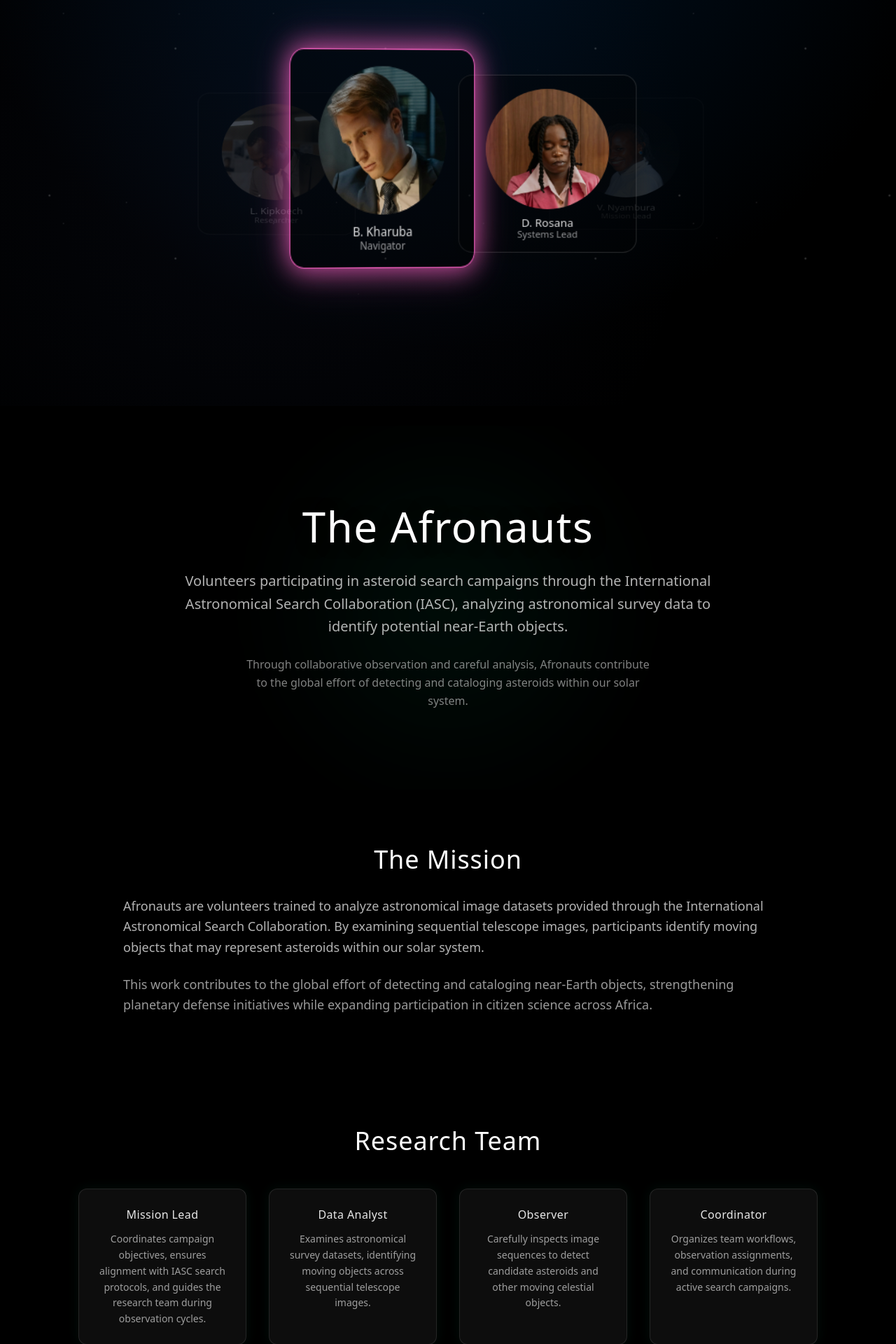
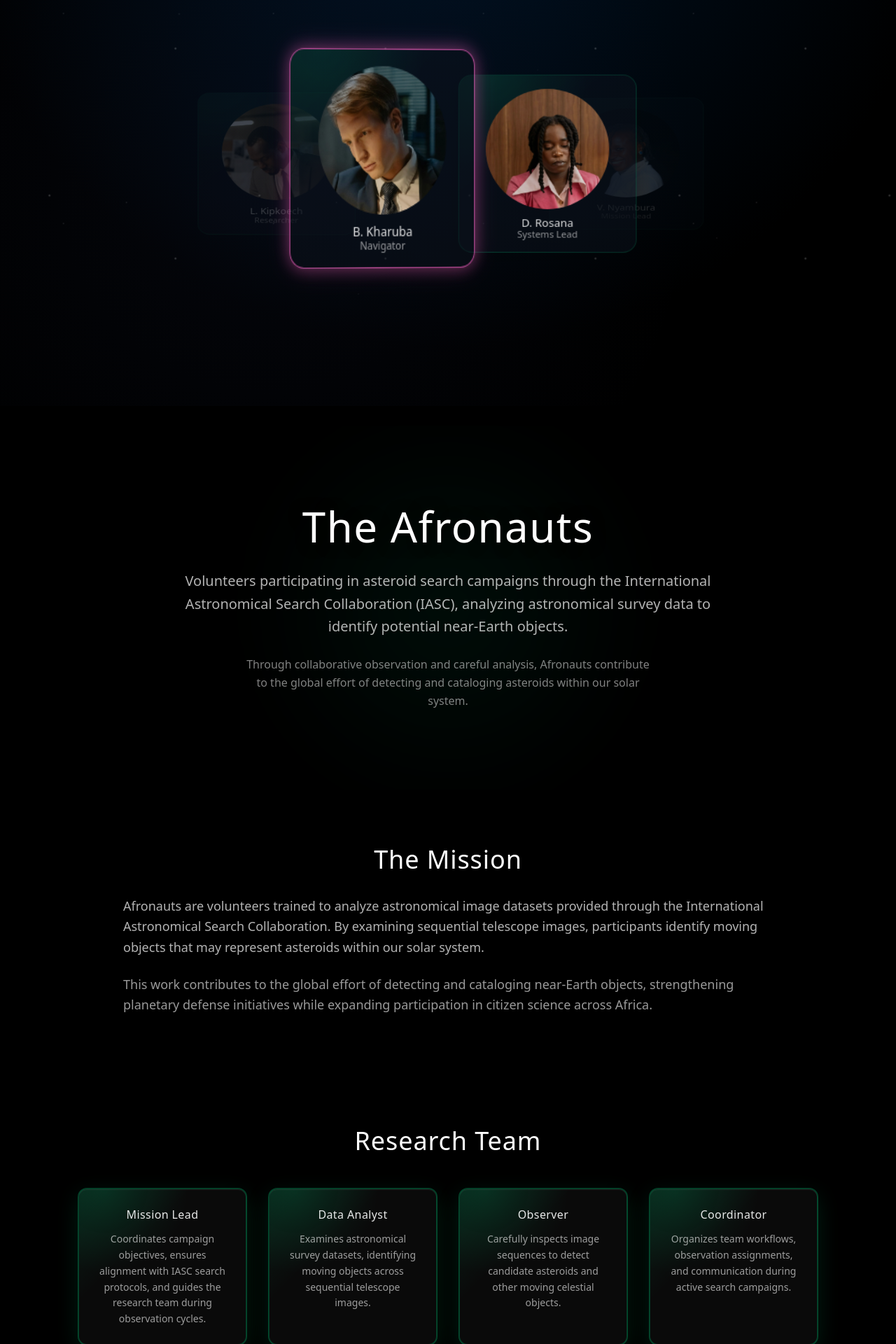
Before and after one commit to circuit682/asteonetica, a Next.js app: page /afronauts in a window 1280 px wide. Shown: the part 220-2140 px from the top of the page at 70% size. Built offline with nearby package versions, Linux system fonts and the light colour scheme.

Commit message:
refactor: update card components for consistent styling and improved hover effects

```diff
--- a/app/afronauts/page.tsx
+++ b/app/afronauts/page.tsx
@@ -136,8 +136,8 @@ className="relative max-w-3xl"
           delay: i * 0.08
         }}
         viewport={{ once: true }}
-        whileHover={{ y: -6 }}
-        className="backdrop-blur-xl bg-white/5 border border-white/10 rounded-xl p-6 text-center shadow-[0_0_18px_rgba(0,255,170,0.06)]"
+        whileHover={{ y: -6, scale: 1.01 }}
+        className="dashboard-card p-6 text-center"
       >
 
         <h3 className="text-white/90 text-sm md:text-base mb-3 tracking-wide">
--- a/app/globals.css
+++ b/app/globals.css
@@ -88,6 +88,106 @@ main {
   transform: translateY(-4px);
 }
 
+@keyframes radarGlowPulse {
+  0%,
+  100% {
+    box-shadow:
+      0 0 0 1px rgba(0, 255, 156, 0.18),
+      0 8px 30px rgba(0, 0, 0, 0.3),
+      inset 0 1px 0 rgba(255, 255, 255, 0.06);
+  }
+  50% {
+    box-shadow:
+      0 0 0 1px rgba(0, 255, 156, 0.28),
+      0 10px 34px rgba(0, 255, 156, 0.14),
+      inset 0 1px 0 rgba(255, 255, 255, 0.08);
+  }
+}
+
+.dashboard-card {
+  position: relative;
+  background:
+    radial-gradient(circle at 15% 0%, rgba(0, 255, 156, 0.1), transparent 40%),
+    rgba(255, 255, 255, 0.04);
+  backdrop-filter: blur(16px);
+  border: 1px solid rgba(0, 255, 156, 0.2);
+  border-radius: 0.75rem;
+  animation: radarGlowPulse 4.5s ease-in-out infinite;
+  transition: transform 240ms ease, border-color 240ms ease, box-shadow 240ms ease;
+}
+
+.dashboard-card::before {
+  content: "";
+  position: absolute;
+  inset: 0;
+  border-radius: inherit;
+  pointer-events: none;
+  background: linear-gradient(135deg, rgba(0, 255, 156, 0.12), transparent 35%);
+  opacity: 0.7;
+}
+
+.dashboard-card:hover {
+  transform: translateY(-3px);
+  border-color: rgba(0, 255, 156, 0.35);
+}
+
+.dashboard-card > * {
+  position: relative;
+  z-index: 1;
+}
+
+.dashboard-card-soft {
+  position: relative;
+  background:
+    radial-gradient(circle at 18% 0%, rgba(0, 255, 156, 0.08), transparent 42%),
+    rgba(10, 16, 26, 0.5);
+  border: 1px solid rgba(0, 255, 156, 0.14);
+  box-shadow:
+    0 6px 20px rgba(0, 0, 0, 0.28),
+    0 0 0 1px rgba(255, 255, 255, 0.03) inset;
+  transition: border-color 220ms ease, transform 220ms ease, box-shadow 220ms ease;
+}
+
+.dashboard-card-soft::before {
+  content: "";
+  position: absolute;
+  inset: 0;
+  border-radius: inherit;
+  pointer-events: none;
+  background: linear-gradient(140deg, rgba(0, 255, 156, 0.08), transparent 38%);
+  opacity: 0.6;
+}
+
+.dashboard-card-soft:hover {
+  border-color: rgba(0, 255, 156, 0.26);
+}
+
+.dashboard-card-soft > * {
+  position: relative;
+  z-index: 1;
+}
+
+.dashboard-nav-shell {
+  backdrop-filter: blur(18px);
+  background:
+    linear-gradient(180deg, rgba(5, 12, 20, 0.85), rgba(5, 12, 20, 0.55)),
+    radial-gradient(circle at 10% 0%, rgba(0, 255, 156, 0.14), transparent 40%);
+  border-bottom: 1px solid rgba(0, 255, 156, 0.24);
+  box-shadow:
+    0 8px 30px rgba(0, 0, 0, 0.35),
+    0 1px 0 rgba(0, 255, 156, 0.2) inset;
+}
+
+.dashboard-nav-panel {
+  backdrop-filter: blur(18px);
+  background:
+    linear-gradient(180deg, rgba(8, 14, 24, 0.92), rgba(8, 14, 24, 0.72)),
+    radial-gradient(circle at 15% 0%, rgba(0, 255, 156, 0.16), transparent 45%);
+  border-top: 1px solid rgba(0, 255, 156, 0.18);
+  border-bottom: 1px solid rgba(0, 255, 156, 0.2);
+  box-shadow: 0 10px 28px rgba(0, 0, 0, 0.3);
+}
+
 /* Section Spacing */
 section {
   position: relative;
--- a/app/observatory/page.tsx
+++ b/app/observatory/page.tsx
@@ -37,9 +37,10 @@ function StatCard({
     <motion.div
       initial={{ opacity: 0, y: 20 }}
       whileInView={{ opacity: 1, y: 0 }}
+      whileHover={{ y: -3, scale: 1.01 }}
       viewport={{ once: true }}
       transition={{ duration: 0.5 }}
-      className="backdrop-blur-xl bg-white/5 border border-white/10 rounded-xl p-6 flex flex-col gap-1"
+      className="dashboard-card p-6 flex flex-col gap-1"
     >
       <span className="text-white/40 text-xs uppercase tracking-widest">{label}</span>
       <span className="text-3xl font-light text-white">{value}</span>
@@ -66,9 +67,10 @@ function LeaderRow({
     <motion.div
       initial={{ opacity: 0, x: -16 }}
       whileInView={{ opacity: 1, x: 0 }}
+      whileHover={{ x: 2 }}
       viewport={{ once: true }}
       transition={{ duration: 0.4, delay: delay ?? 0 }}
-      className="flex flex-col gap-1"
+      className="flex flex-col gap-1 transition-colors duration-200 hover:text-[var(--radar-green)]"
     >
       <div className="flex justify-between text-sm">
         <span className="text-white/70">
@@ -139,7 +141,7 @@ export default function ObservatoryPage() {
             <h2 className="text-xl font-light tracking-wide text-white/60 uppercase mb-6">
               Detections by Region
             </h2>
-            <div className="backdrop-blur-xl bg-white/5 border border-white/10 rounded-xl p-6 flex-1">
+            <div className="dashboard-card p-6 flex-1">
               <div className="grid grid-cols-2 md:grid-cols-3 gap-4 h-full content-start">
                 {Object.entries(byRegion)
                   .sort((a, b) => b[1] - a[1])
@@ -159,7 +161,7 @@ export default function ObservatoryPage() {
             <h2 className="text-xl font-light tracking-wide text-white/60 uppercase mb-6">
               Detection Timeline
             </h2>
-              <div className="backdrop-blur-xl bg-white/5 border border-white/10 rounded-xl p-6 flex flex-col gap-4 flex-1">
+              <div className="dashboard-card p-6 flex flex-col gap-4 flex-1">
               {byDate.map(({ date, count }, i) => (
                 <LeaderRow
                   key={date}
@@ -187,7 +189,7 @@ export default function ObservatoryPage() {
                 African teams data
               </p>
             </div>
-            <div className="backdrop-blur-xl bg-white/5 border border-white/10 rounded-xl p-6 flex flex-col gap-5 flex-1">
+            <div className="dashboard-card p-6 flex flex-col gap-5 flex-1">
               {teams.map(({ team, country, count }, i) => (
                 <LeaderRow
                   key={team}
@@ -205,7 +207,7 @@ export default function ObservatoryPage() {
             <h2 className="text-xl font-light tracking-wide text-white/60 uppercase mb-6">
               African Countries
             </h2>
-            <div className="backdrop-blur-xl bg-white/5 border border-white/10 rounded-xl p-6 flex flex-col gap-5 flex-1">
+            <div className="dashboard-card p-6 flex flex-col gap-5 flex-1">
               {countries.map(({ country, count }, i) => (
                 <LeaderRow
                   key={country}
@@ -229,7 +231,7 @@ export default function ObservatoryPage() {
         <p className="text-white/40 text-xs uppercase tracking-wider mb-4">
           African team Roaster.
         </p>
-        <div className="backdrop-blur-xl bg-white/5 border border-white/10 rounded-xl p-6">
+        <div className="dashboard-card p-6">
           <div className="flex flex-wrap gap-3">
             {observers.map((name) => (
               <motion.span
--- a/components/Navbar.tsx
+++ b/components/Navbar.tsx
@@ -23,7 +23,7 @@ export default function Navbar() {
     <header
       className={`fixed top-0 w-full z-50 transition-all duration-500 ${
         scrolled
-          ? "backdrop-blur-xl bg-white/5 border border-white/10 border-t-0 shadow-[0_8px_32px_rgba(0,0,0,0.25)]"
+          ? "dashboard-nav-shell"
           : "bg-transparent"
       }`}
     >
@@ -67,7 +67,7 @@ export default function Navbar() {
             animate={{ opacity: 1, y: 0 }}
             exit={{ opacity: 0, y: -10 }}
             transition={{ duration: 0.3 }}
-            className="md:hidden px-6 pb-4 flex flex-col gap-4 text-sm tracking-wide bg-white/10 backdrop-blur-xl"
+            className="md:hidden px-6 pb-4 flex flex-col gap-4 text-sm tracking-wide dashboard-nav-panel"
           >
             <NavLink href="/afronauts">Afronauts</NavLink>
             <NavLink href="/observatory">Observatory</NavLink>
--- a/components/TeamOrbit.tsx
+++ b/components/TeamOrbit.tsx
@@ -173,16 +173,16 @@ export default function TeamOrbit() {
                     type="button"
                     onMouseEnter={() => isFacingForward && setHoveredIndex(i)}
                     onMouseLeave={() => setHoveredIndex(null)}
-                    className="w-36 sm:w-44 md:w-52 rounded-2xl border bg-black/35 backdrop-blur-md p-3 sm:p-4 text-center flex flex-col items-center justify-center pointer-events-auto"
+                    className="dashboard-card-soft w-36 sm:w-44 md:w-52 rounded-2xl backdrop-blur-md p-3 sm:p-4 text-center flex flex-col items-center justify-center pointer-events-auto"
                     style={{
                       borderColor:
                         (hoveredIndex === i || isFrontMost) && isFacingForward
-                          ? `rgba(${member.color},0.95)`
-                          : "rgba(255,255,255,0.14)",
+                          ? `rgba(${member.color},0.72)`
+                          : "rgba(0,255,156,0.14)",
                       boxShadow:
                         (hoveredIndex === i || isFrontMost) && isFacingForward
-                          ? `0 0 26px rgba(${member.color},0.75), 0 0 40px rgba(${member.color},0.4)`
-                          : "0 8px 22px rgba(0,0,0,0.28)",
+                          ? `0 0 16px rgba(${member.color},0.38), 0 0 26px rgba(${member.color},0.18), 0 8px 22px rgba(0,0,0,0.26)`
+                          : "0 7px 20px rgba(0,0,0,0.26)",
                     }}
                   >
                     <img
```
